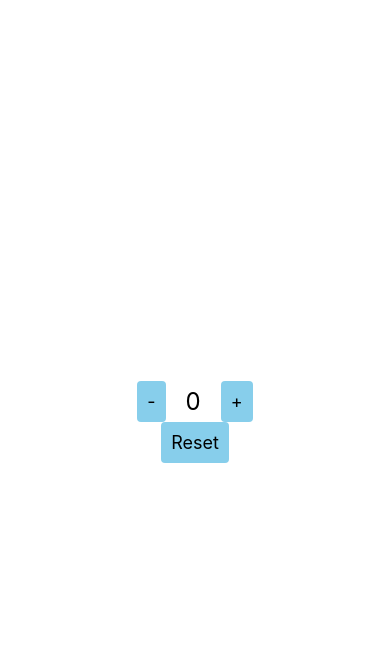
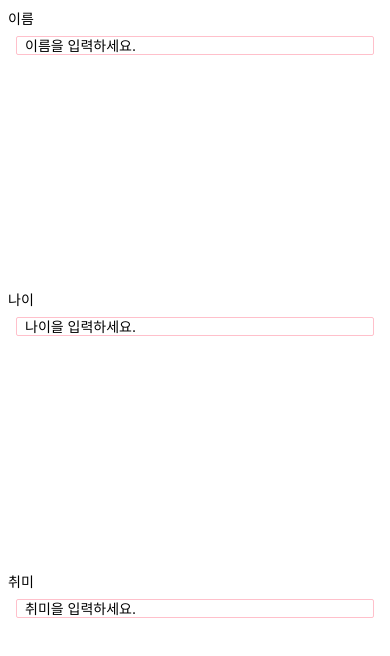
Before and after one commit to JWHAPO/react_native_study, a React Native app: screen / in a window 390 px wide. Shown: the top 656 px of the page. Built offline with nearby package versions, Linux system fonts and the light colour scheme.

Commit message:
add common box

```diff
--- a/App.tsx
+++ b/App.tsx
@@ -5,66 +5,25 @@
  */
 
 import React, { useState } from 'react';
-import { atom, useAtom } from 'jotai';
 import {
+  NativeModules,
   Button,
-  StyleSheet,
   Text,
-  TouchableOpacity,
   View
 } from 'react-native';
 
-const counter = atom(0);
+import CommonInputBox from './scr/components/molecules/CommonInputBox';
+
 
 const Word = () => {
-
-  const [count, setCounter] = useAtom(counter);
-  const onAdd = () => setCounter(prev => {
-    if (prev >= 10) return 0;
-    return prev + 1;
-  });
-  const onMinus = () => setCounter(prev => {
-    if (prev <= -10) return 0;
-    return prev - 1;
-  });
-  const onReset = () => setCounter(prev => 0);
-
-  const styles = StyleSheet.create({
-    viewRoot: {
+  return (
+    <View style={{
       flexDirection: 'column',
-      justifyContent: 'center',
-      alignItems: 'center',
       flex: 1
-    },
-    view: {
-      flexDirection: 'row',
-      justifyContent: 'center',
-      alignItems: 'center'
-    },
-    button: {
-      backgroundColor: 'skyblue', // 버튼 배경색상 추가
-      borderRadius: 4,
-      padding: 10
-    },
-    text: {
-      fontSize: 24,
-      paddingHorizontal: 20
-    },
-    buttonText: {
-      fontSize: 18
-    }
-  });
-
-  return (
-    <View style={styles.viewRoot}>
-      <View style={styles.view}>
-        <TouchableOpacity style={styles.button} onPress={onMinus}><Text style={styles.buttonText}>-</Text></TouchableOpacity>
-        <Text style={styles.text}>{count}</Text>
-        <TouchableOpacity style={styles.button} onPress={onAdd}><Text style={styles.buttonText}>+</Text></TouchableOpacity>
-      </View>
-      <View style={styles.view}>
-        <TouchableOpacity style={styles.button} onPress={onReset}><Text style={styles.buttonText}>Reset</Text></TouchableOpacity>
-      </View>
+    }}>
+      <CommonInputBox hint='이름을 입력하세요.' labelName='이름' />
+      <CommonInputBox hint='나이을 입력하세요.' labelName='나이' />
+      <CommonInputBox hint='취미을 입력하세요.' labelName='취미' />
     </View>
   );
 };
--- /dev/null
+++ b/scr/components/atoms/CommonInput.tsx
@@ -0,0 +1,41 @@
+import React, { useState } from 'react';
+import { View, TextInput, StyleSheet } from 'react-native';
+
+const styles = StyleSheet.create({
+    container: {
+        paddingHorizontal: 8,
+        paddingTop: 8,
+        flex: 1
+    },
+    input: {
+        borderColor: 'pink',
+        borderWidth: 1,
+        borderRadius: 2,
+        paddingHorizontal: 8
+    }
+});
+
+type InputProps = {
+    hint: string;
+  };
+
+const CommonInput = (props: InputProps) => {
+    const [text, setText] = useState('');
+
+    const onChangeText = (inputText: string) => {
+        setText(inputText);
+    }
+
+    return (
+        <View style={styles.container}>
+            <TextInput
+                onChangeText={onChangeText}
+                value={text}
+                placeholder={props.hint}
+                style={styles.input}
+            />
+        </View>
+    );
+}
+
+export default CommonInput;
--- /dev/null
+++ b/scr/components/atoms/CommonLabel.tsx
@@ -0,0 +1,26 @@
+import React from 'react';
+import {
+    StyleSheet,
+    Text,
+    View
+} from 'react-native';
+
+const styles = StyleSheet.create({
+  text: {
+      color: 'black'
+  }
+});
+
+type LabelProps = {
+    name: string
+  };
+
+const CommonLabel = (props: LabelProps) => {
+    return (
+        <View>
+            <Text style={styles.text}>{props.name}</Text>
+        </View>
+    );
+  };
+
+export default CommonLabel;
--- /dev/null
+++ b/scr/components/molecules/CommonInputBox.tsx
@@ -0,0 +1,39 @@
+import React, { useState } from 'react';
+import { View, TextInput, StyleSheet } from 'react-native';
+
+import CommonInput from '../atoms/CommonInput';
+import CommonLabel from '../atoms/CommonLabel';
+
+const styles = StyleSheet.create({
+    container: {
+        paddingHorizontal: 8,
+        paddingTop: 8,
+        flex: 1
+    },
+    input: {
+        borderColor: 'pink',
+        borderWidth: 1,
+        borderRadius: 2,
+        paddingHorizontal: 8
+    }
+});
+
+type InputBoxProps = {
+    hint: string,
+    labelName: string
+};
+
+const CommonInputBox = (props: InputBoxProps) => {
+    return (
+        <View style={styles.container}>
+            <CommonLabel
+                name={props.labelName}
+            />
+            <CommonInput
+                hint={props.hint}
+            />
+        </View>
+    );
+}
+
+export default CommonInputBox;
```
